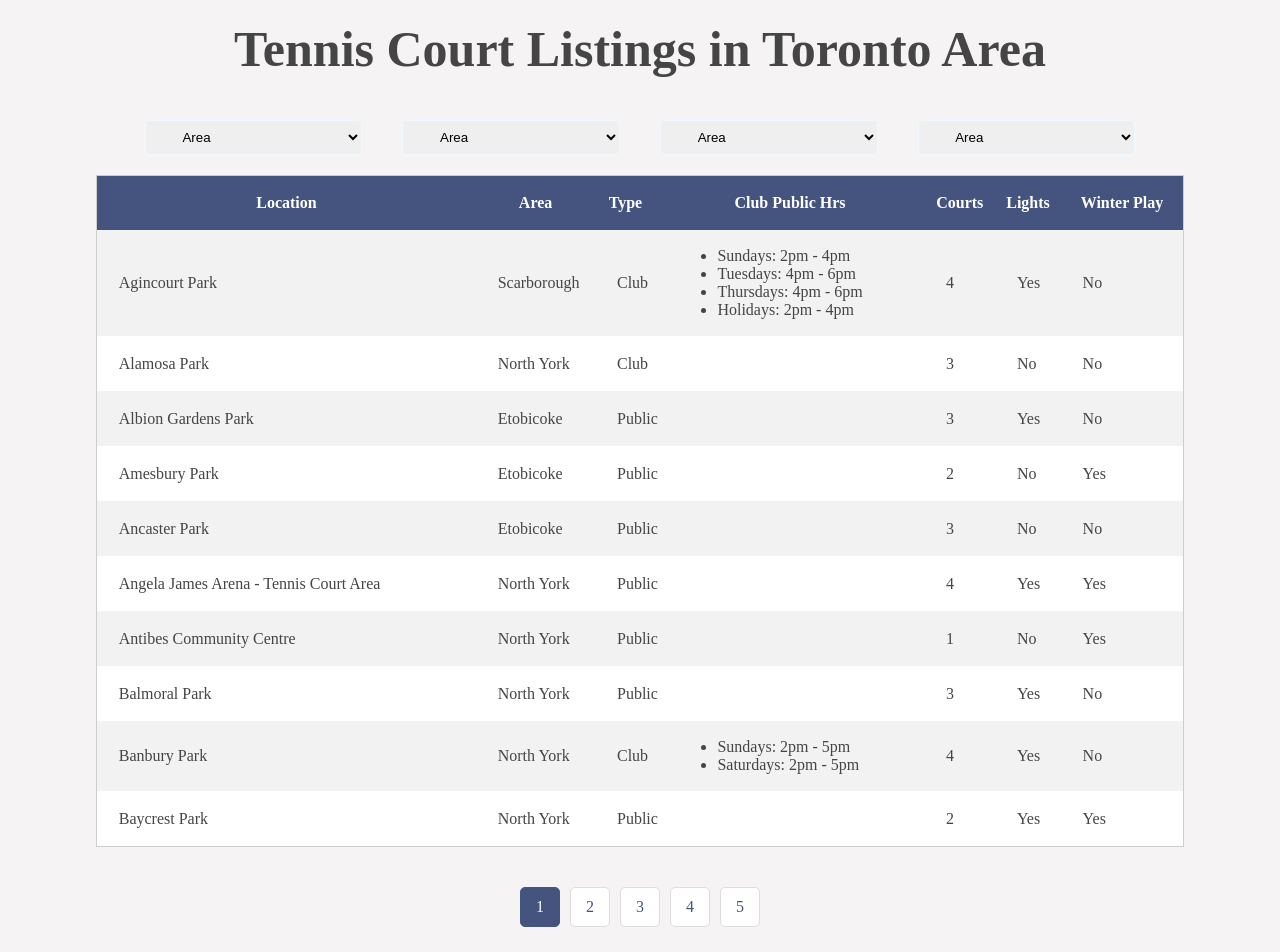
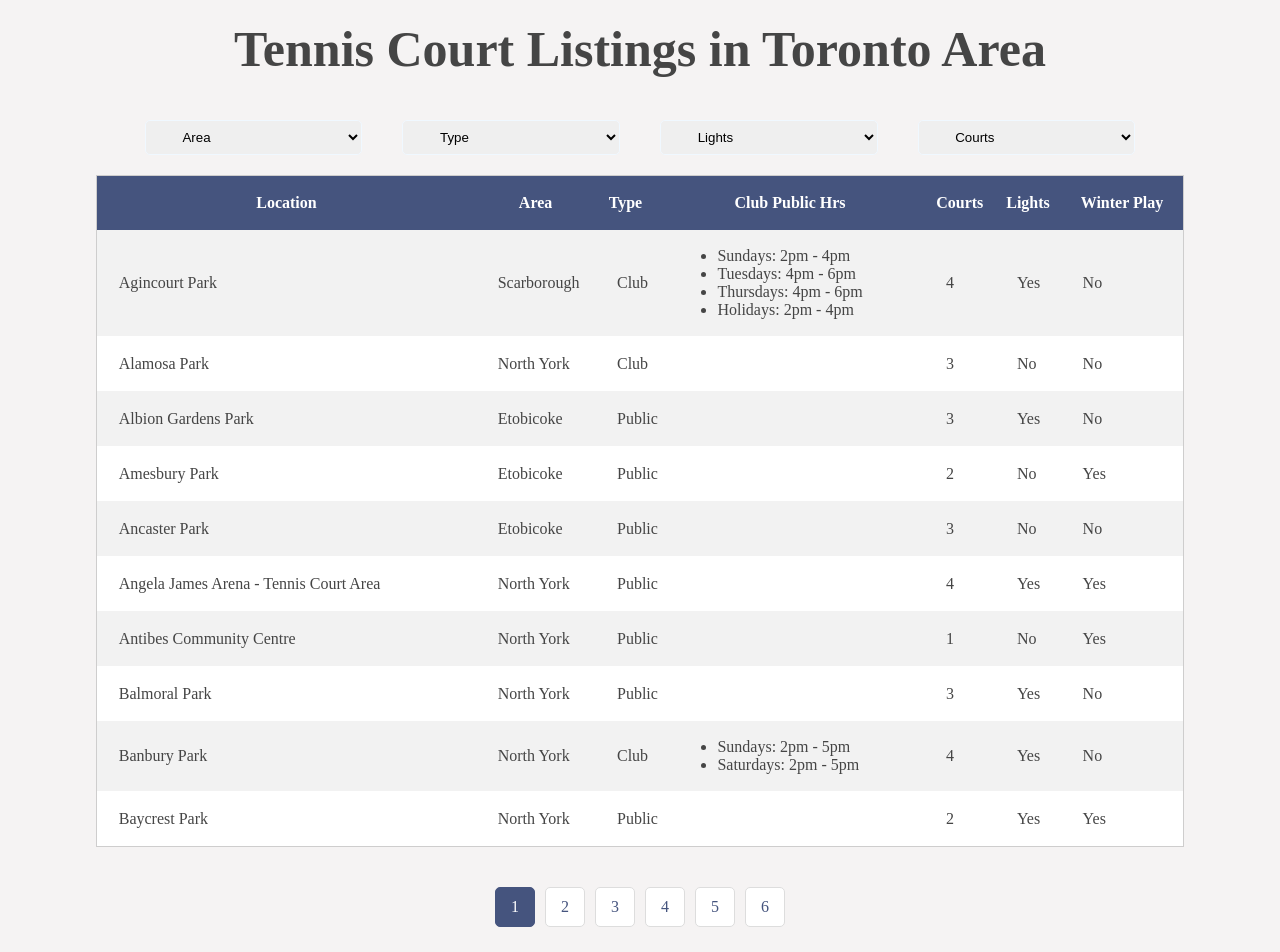
Before and after one commit to Chihiro88G/tennis-fans-to, a React (Create React App) app: page / in a window 1280 px wide. Shown: the part 740-1692 px from the top of the page. Built offline with nearby package versions, Linux system fonts and the light colour scheme.

Commit message:
4 different filters

```diff
--- a/src/components/Filter.tsx
+++ b/src/components/Filter.tsx
@@ -1,16 +1,12 @@
 import { ChangeEvent } from 'react';
 
-const AREAS: Record<number, string> = {
-  0: 'Downtown',
-  1: 'East York',
-  2: 'Scarborough',
-  3: 'North York',
-  4: 'West',
-  5: 'Etobicoke',
-  6: 'Midtown'
-};
+interface FilterProps {
+  data: Record<number, string>;
+  type: 'Area' | 'Type' | 'Lights' | 'Courts';
+  onChange: (value: number | null) => void;
+}
 
-function Filter({ onChange }: any) {
+function Filter({ data, type, onChange }: FilterProps) {
   const handleSelect = (e: ChangeEvent<HTMLSelectElement>) => {
     const selectedValue = e.target.value;
     if (selectedValue === 'all') {
@@ -22,8 +18,8 @@ function Filter({ onChange }: any) {
 
   return (
     <select className='area-filter' onChange={handleSelect}>
-      <option value='all'>Area</option>
-      {Object.entries(AREAS).map(([key, value]) => (
+      <option value='all'>{type}</option>
+      {Object.entries(data).map(([key, value]) => (
         <option value={key} key={key}>
           {value}
         </option>
--- a/src/data/data.json
+++ b/src/data/data.json
@@ -661,5 +661,114 @@
     "type": 1,
     "lights": true,
     "courts": 3
+  },
+  {
+    "location": "Gihon Spring Park",
+    "area": 5,
+    "public_hrs": null,
+    "winter_play": true,
+    "type": 0,
+    "lights": true,
+    "courts": 2
+  },
+  {
+    "location": "Glen Park",
+    "area": 5,
+    "public_hrs": null,
+    "winter_play": false,
+    "type": 0,
+    "lights": true,
+    "courts": 2
+  },
+  {
+    "location": "Glendora Park",
+    "area": 3,
+    "public_hrs": null,
+    "winter_play": true,
+    "type": 0,
+    "lights": true,
+    "courts": 2
+  },
+  {
+    "location": "Goulding Park",
+    "area": 3,
+    "public_hrs": null,
+    "winter_play": false,
+    "type": 0,
+    "lights": false,
+    "courts": 3
+  },
+  {
+    "location": "Gracedale Park",
+    "area": 5,
+    "public_hrs": null,
+    "winter_play": true,
+    "type": 0,
+    "lights": false,
+    "courts": 3
+  },
+  {
+    "location": "Grandravine Park",
+    "area": 3,
+    "public_hrs": null,
+    "winter_play": false,
+    "type": 0,
+    "lights": false,
+    "courts": 3
+  },
+  {
+    "location": "Graydon Hall Park",
+    "area": 3,
+    "public_hrs": null,
+    "winter_play": false,
+    "type": 0,
+    "lights": true,
+    "courts": 3
+  },
+  {
+    "location": "Gwendolen Park",
+    "area": 3,
+    "public_hrs": [{
+      "day": 5,
+      "hrs_from": 17,
+      "hrs_to": 19
+    },
+    {
+      "day": 5,
+      "hrs_from": 20,
+      "hrs_to": 22
+    },
+    {
+      "day": 0,
+      "hrs_from": 21,
+      "hrs_to": 23
+    },
+    {
+      "day": 7,
+      "hrs_from": 21,
+      "hrs_to": 23
+    }],
+    "winter_play": false,
+    "type": 1,
+    "lights": true,
+    "courts": 3
+  },
+  {
+    "location": "Havenbrook Park",
+    "area": 3,
+    "public_hrs": [{
+      "day": 0,
+      "hrs_from": 13,
+      "hrs_to": 16
+    },
+    {
+      "day": 6,
+      "hrs_from": 13,
+      "hrs_to": 16
+    }],
+    "winter_play": false,
+    "type": 1,
+    "lights": true,
+    "courts": 4
   }
 ]
--- a/src/sections/CourtsList.tsx
+++ b/src/sections/CourtsList.tsx
@@ -4,15 +4,41 @@ import data from '../data/data.json';
 import Court from '../components/Court';
 import Pagenation from '../components/Pagenation';
 import Filter from '../components/Filter';
+import { AREAS, LIGHTS, TYPE, COURTS } from '../utils/filterItems';
 
 function CourtsList() {
   const [currentPage, setCurrentPage] = useState(1);
   const [courtsPerPage] = useState(10);
   const [selectedArea, setSelectedArea] = useState<number | null>(null);
+  const [selectedType, setSelectedType] = useState<number | null>(null);
+  const [selectedLights, setSelectedLights] = useState<number | null>(null);
+  const [selectedCourts, setSelectedCourts] = useState<number | null>(null);
 
-  const filteredData = selectedArea === null
-  ? data
-  : data.filter((d: any) => d.area === selectedArea);
+  const filteredData = data.filter((court) => {
+    let isValid = true;
+
+    if (selectedArea !== null && court.area !== selectedArea) {
+      isValid = false;
+    }
+
+    if (selectedType !== null && court.type !== selectedType) {
+      isValid = false;
+    }
+
+    if (selectedLights !== null && court.lights !== (selectedLights === 0)) {
+      isValid = false;
+    }
+
+    if (selectedCourts !== null) {
+      if (selectedCourts === 0 && court.courts > 5) {
+        isValid = false;
+      } else if (selectedCourts === 1 && court.courts < 6) {
+        isValid = false;
+      }
+    }
+
+    return isValid;
+  });
 
   const indexOfLastCourt = currentPage * courtsPerPage;
   const indexOfFirstCourt = indexOfLastCourt - courtsPerPage;
@@ -22,10 +48,10 @@ function CourtsList() {
     <div className='courts-list-section'>
       <h2>Tennis Court Listings in Toronto Area</h2>
       <div className='filters'>
-        <Filter onChange={setSelectedArea} />
-        <Filter onChange={setSelectedArea} />
-        <Filter onChange={setSelectedArea} />
-        <Filter onChange={setSelectedArea} />
+        <Filter data={AREAS} type='Area' onChange={setSelectedArea} />
+        <Filter data={TYPE} type='Type' onChange={setSelectedType} />
+        <Filter data={LIGHTS} type='Lights' onChange={setSelectedLights} />
+        <Filter data={COURTS} type='Courts' onChange={setSelectedCourts} />
       </div>
       <div className='courts-list-table-div'>
         <table className='courts-list-table'>
--- /dev/null
+++ b/src/utils/filterItems.ts
@@ -0,0 +1,24 @@
+export const AREAS: Record<number, string> = {
+  0: 'Downtown',
+  1: 'East York',
+  2: 'Scarborough',
+  3: 'North York',
+  4: 'West',
+  5: 'Etobicoke',
+  6: 'Midtown'
+};
+
+export const LIGHTS: Record<number, string> = {
+  0: 'Yes',
+  1: 'No'
+};
+
+export const TYPE: Record<number, string> = {
+  0: 'Public',
+  1: 'Club'
+};
+
+export const COURTS: Record<number, string> = {
+  0: 'up to 5',
+  1: '6 or more'
+};
```
